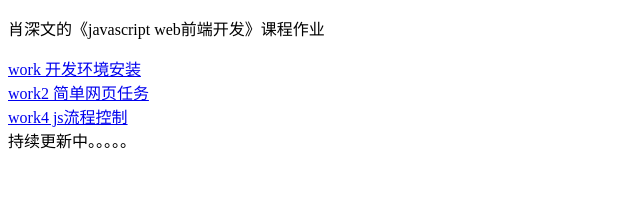
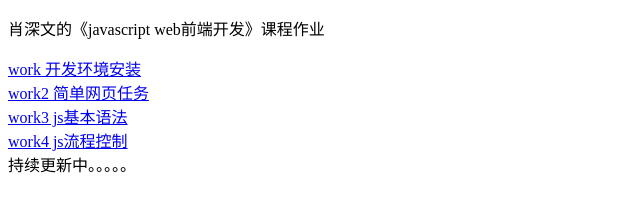
Before and after one commit to baishen1/jswork, a plain HTML site: page index.html in a window 1280 px wide. Shown: the whole page, without its empty margins (0-640 px from the left). Drawn offline with Linux system fonts and the light colour scheme.

Commit message:
index.html

```diff
--- a/index.html
+++ b/index.html
@@ -8,6 +8,7 @@
     <p>肖深文的《javascript web前端开发》课程作业</p>
     <a href='work1/index.html'>work 开发环境安装</a><br>
     <a href='work2/index.html'>work2 简单网页任务</a><br>
+    <a href='work3/index.html'>work3 js基本语法</a><br>
     <a href='work4/index.html'>work4 js流程控制</a><br>
     持续更新中。。。。。
 </body>
```
